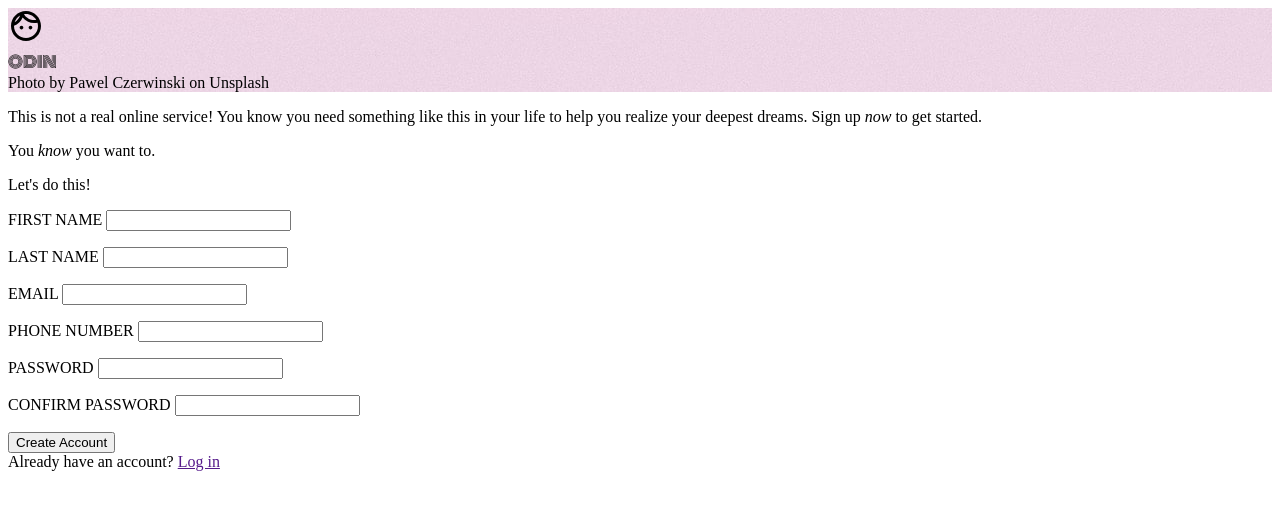
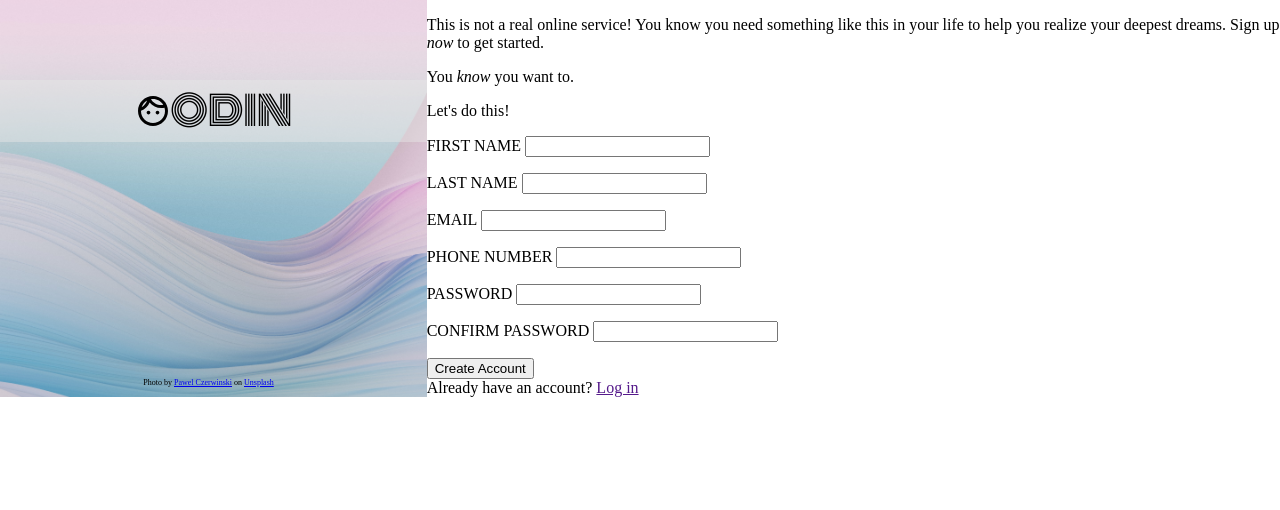
Before and after one commit to snkdrel/sign-up-form, a plain HTML site: page index.html in a window 1280 px wide. Drawn offline with Linux system fonts and the light colour scheme.

Commit message:
Style left side panel
Resize background image, align logo and image credits. Add soft
background to logo.

```diff
--- a/index.html
+++ b/index.html
@@ -13,13 +13,15 @@
             <img src="img/face_black_36dp.svg" alt="logo">
             <div>ODIN</div>
         </div>
-        <div id="image-credit">Photo by Pawel Czerwinski on Unsplash</div>
+        <div id="image-credit">Photo by <a href="https://unsplash.com/@pawel_czerwinski">Pawel Czerwinski</a> on <a href="https://unsplash.com/photos/Xk7ktUfyaNI">Unsplash</a></div>
     </div>
     <div class="right-side">
-        <p>This is not a real online service! You know you need something like this in your life to help you realize your deepest dreams. Sign up <em>now</em> to get started.</p>
-        <p>You <em>know</em> you want to.</p>
-        <p>Let's do this!</p>
+        <div class="quote-div">
+            <p>This is not a real online service! You know you need something like this in your life to help you realize your deepest dreams. Sign up <em>now</em> to get started.</p>
+            <p>You <em>know</em> you want to.</p>
+        </div>
         <form action="">
+            <p>Let's do this!</p>
             <section>
                 <p>
                     <label for="first-name"><span>FIRST NAME</span></label>
--- a/style.css
+++ b/style.css
@@ -1,11 +1,41 @@
 @import url('https://fonts.googleapis.com/css2?family=Monoton&display=swap');
+
+body{
+    display: flex;
+    margin: 0px;
+}
+
+/*left panel*/
+.left-side{
+    flex: 1;
+    display: flex;
+    flex-direction: column;
+    align-content: space-between;
+}
 
 .logo-div{
     font-family: 'Monoton', cursive;
+    font-size: 2.5em;
+    display: flex;
+    flex-direction: row;
+    justify-content: center;
+    background-color: rgba(230, 230, 230, 0.455);
+    margin-top: 80px;
+}
+
+#image-credit{
+    font-size: 0.5em;
+    width: 140px;
+    margin: auto;
+    margin-bottom: 10px;
 }
 
 .left-side{
     background-image: url(img/pawel-czerwinski-Xk7ktUfyaNI-unsplash.jpg);
+    background-size: cover;
 }
 
 /*right panel*/
+.right-side{
+    flex: 2;
+}
```
